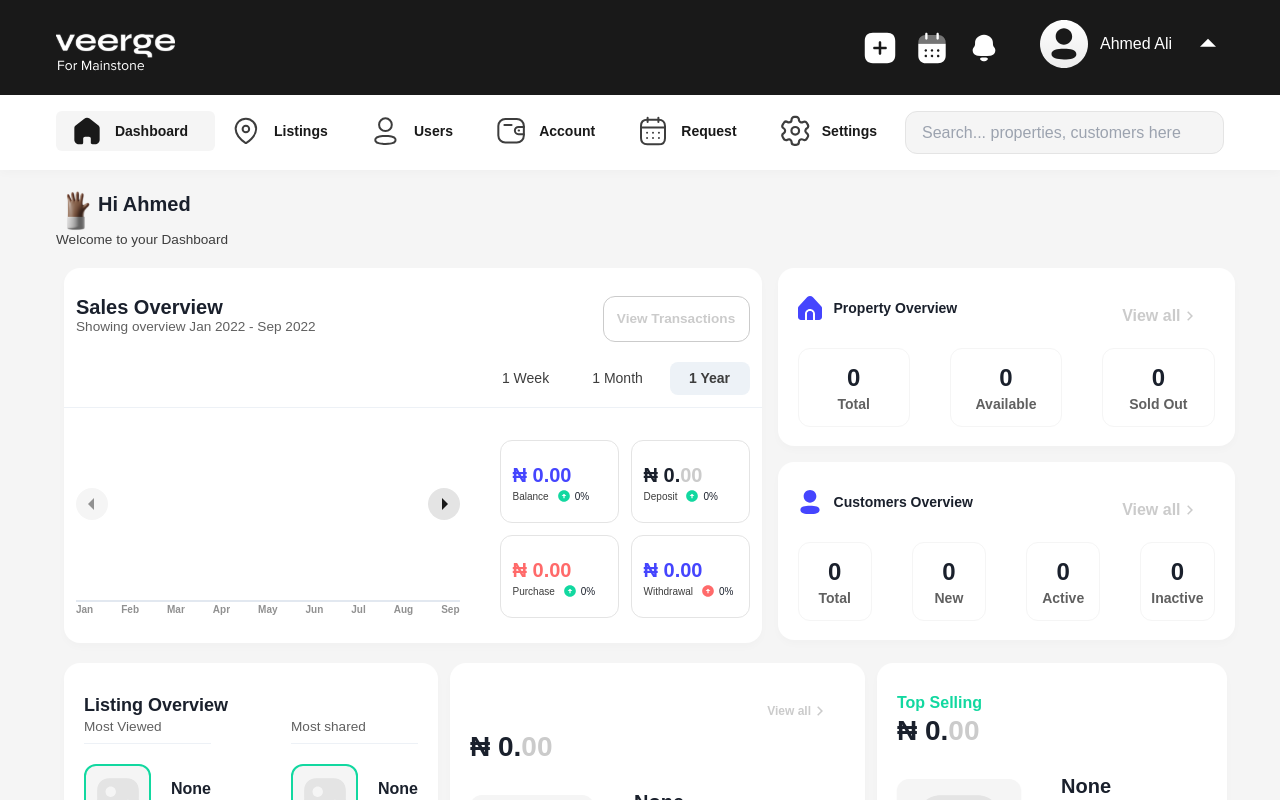
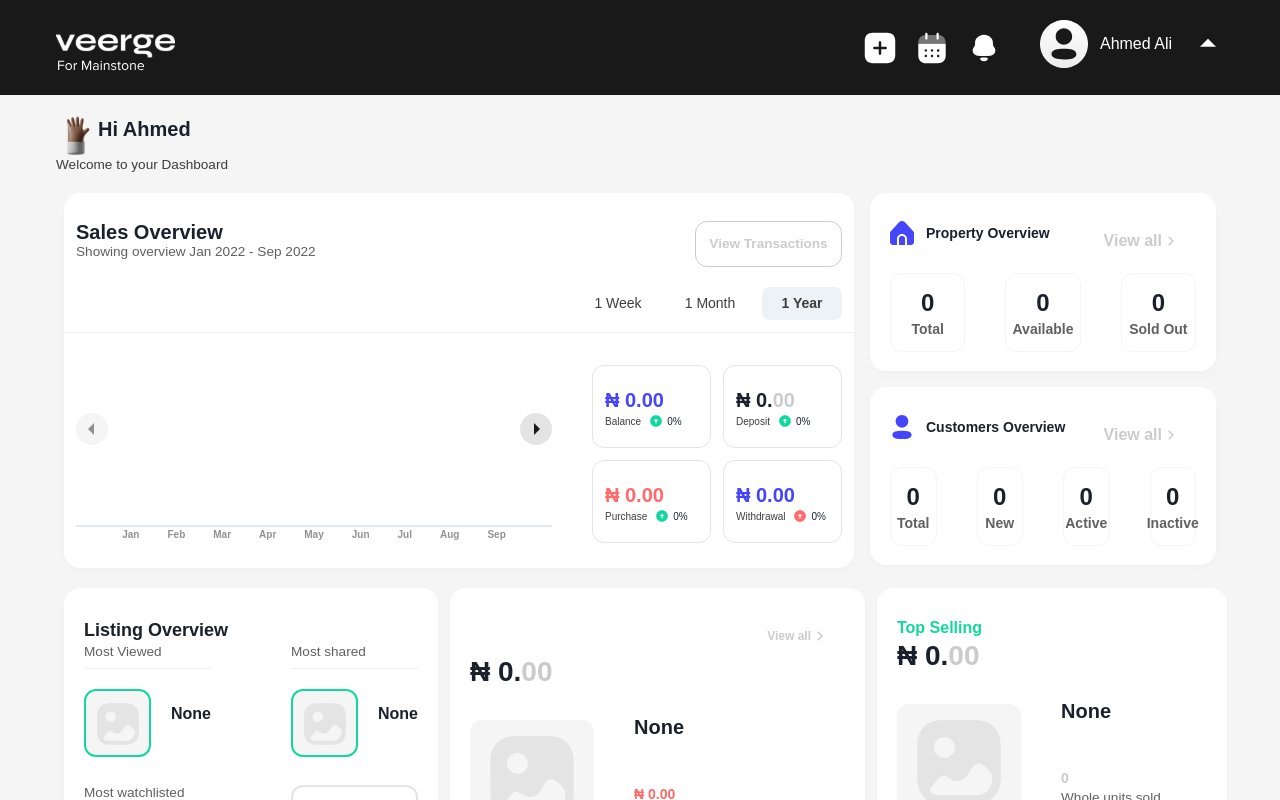
Before and after one commit to femigabriel/Myxellia-demo, a Next.js app: page / in a window 1280 px wide. Shown: the top 800 px of the page. Built offline with nearby package versions, Linux system fonts and the light colour scheme; a web font is replaced by a local one.

Commit message:
header dropdown fixes

```diff
--- a/src/app/globals.css
+++ b/src/app/globals.css
@@ -66,7 +66,6 @@ h3 {
   /* width: 100%; */
 }
 .sales_overvew-card {
-  /* width: 856px; */
   width: 100%;
   border-radius: 16px;
   box-shadow: 0px 4px 8px 0px rgba(0, 0, 0, 0.02);
@@ -74,14 +73,16 @@ h3 {
   height: 375px;
 }
 .overview-card {
-  width: 457px;
+  /* width: 457px; */
+  width: 100%;
   height: 178px;
   border-radius: 16px;
   background: #fff;
   box-shadow: 0px 4px 8px 0px rgba(0, 0, 0, 0.02);
 }
 .list-overview-card {
-  width: 475px;
+  /* width: 475px; */
+  width: 100%;
   background: #fff;
   border-radius: 16px;
   box-shadow: 0px 4px 8px 0px rgba(0, 0, 0, 0.02);
@@ -101,7 +102,6 @@ h3 {
   border-radius: 70px;
   background: #4545fe;
   box-shadow: 4px 4px 8px 0px rgba(123, 157, 157, 0.15);
-  /* display: inline-flex; */
   height: 46px;
   width: 220px;
   padding: 15px;
@@ -128,15 +128,12 @@ h3 {
   background: #242424;
   display: inline-flex;
   padding: 12.85px 24px 13.15px 22.746px;
-  /* justify-content: center;
-  align-items: flex-end; */
   height: 54px;
   width: 100%;
   box-shadow: 0px 3.206px 6.413px 0px rgba(0, 0, 0, 0.02);
 }
 .css-1o3pyl4 {
   max-width: 450px !important;
-  /* height: 827px; */
 }
 .css-9fgtzh {
   -webkit-padding-start: 0 !important;
--- a/src/components/dashboard/Dashboard.tsx
+++ b/src/components/dashboard/Dashboard.tsx
@@ -12,19 +12,21 @@ export const Dashboard = () => {
   return (
     <DashboardLayout>
       <div className="flex gap-5 flex-col w-full">
-        <div className="flex w-full gap-4">
+        <div className="lg:flex w-full gap-4">
           <SalesOverview />
           <PropertyOverviewCard />
         </div>
-        <div className="flex gap-3">
+        <div className="lg:flex gap-3">
           <ListingOverview />
           <BalanceOverviewCard />
         </div>
       </div>
-      <div className=" float-right">
+      <div className="lg:loat-right">
         <VeergeAssistant />
       </div>
-      <Footer />
+      <div className="flex ">
+        <Footer />
+      </div>
     </DashboardLayout>
   );
 };
--- a/src/components/dashboard/balance/BalanceOverviewCard.tsx
+++ b/src/components/dashboard/balance/BalanceOverviewCard.tsx
@@ -5,9 +5,9 @@ import Image from "next/image";
 
 export const BalanceOverviewCard = () => {
   return (
-    <div className="flex gap-3">
+    <div className="lg:flex gap-3">
       <BalanceCard
-        className="card w-[415px] px-5 py-7 w-fu"
+        className="card lg:w-[415px] w0-full px-5 py-7 w-fu"
         // amount={""}
         amount={
           <span className="text-[#FF6A6A] text-[14px] font-bold">₦ 0.00</span>
@@ -30,7 +30,7 @@ export const BalanceOverviewCard = () => {
         }
       />
       <BalanceCard
-        className="card px-5 py-7 w-[350px]"
+        className="card px-5 py-7 lg:w-[350px] w-full"
         amount={<span className="text-[#CBCBCB] text-[14px] font-bold">0</span>}
         content={"Whole units sold"}
         top="Top Selling"
--- a/src/components/dashboard/layout/DashboardHeader.tsx
+++ b/src/components/dashboard/layout/DashboardHeader.tsx
@@ -7,102 +7,7 @@ import { DashboardButton, DashboardHeaderAuth } from "@/types/global";
 export const DashboardHeader = (props: DashboardHeaderAuth) => {
   return (
     <main className=" w-full">
-      <div className="bg-[#fff] w-full px-14 py-4 dashboard-header">
-        <div className="flex justify-between w-full">
-          <div className="flex lg:gap- w-full">
-            <DashboardHeaderButtons
-              bg="#F5F5F5"
-              icon={
-                <Image
-                  width={50}
-                  height={50}
-                  src="/assets/icons/homeIcon.svg"
-                  className="w-[32px] h-[32px] "
-                  alt="homeIcon"
-                  draggable="false"
-                />
-              }
-              content={<span className=" font-bold">Dashboard</span>}
-            />
-            <DashboardHeaderButtons
-              bg="#ffff"
-              icon={
-                <Image
-                  width={50}
-                  height={50}
-                  src="/assets/icons/Location.svg"
-                  className="w-[32px] h-[32px] "
-                  alt="Location"
-                  draggable="false"
-                />
-              }
-              content="Listings"
-            />
-            <DashboardHeaderButtons
-              bg="#fff"
-              icon={
-                <Image
-                  width={50}
-                  height={50}
-                  src="/assets/icons/user.svg"
-                  className="w-[32px] h-[32px] "
-                  alt="user"
-                  draggable="false"
-                />
-              }
-              content="Users"
-            />
-            <DashboardHeaderButtons
-              bg="#fff"
-              icon={
-                <Image
-                  width={50}
-                  height={50}
-                  src="/assets/icons/Wallet.svg"
-                  className="w-[32px] h-[32px] "
-                  alt="logo"
-                  draggable="false"
-                />
-              }
-              content="Account"
-            />
-            <DashboardHeaderButtons
-              bg="#fff"
-              icon={
-                <Image
-                  width={50}
-                  height={50}
-                  src="/assets/icons/Calendar 1.svg"
-                  className="w-[32px] h-[32px] "
-                  alt="logo"
-                  draggable="false"
-                />
-              }
-              content="Request"
-            />
-            <DashboardHeaderButtons
-              bg="#fff"
-              icon={
-                <Image
-                  width={50}
-                  height={50}
-                  src="/assets/icons/Setting.svg"
-                  className="w-[32px] h-[32px] "
-                  alt="logo"
-                />
-              }
-              content="Settings"
-            />
-          </div>
-          <div>
-            {/* <input placeholder="Search... properties, customers here" className="px-5" /> */}
-            <Input
-              placeholder="Search... properties, customers here"
-              className="px-5"
-            />
-          </div>
-        </div>
-      </div>
+
       <div className="py-5 px-14">
         <div className="flex">
           <Image
@@ -125,7 +30,7 @@ export const DashboardHeaderButtons = (props: DashboardButton) => {
   return (
     <Button bg={props.bg}>
       {props.icon}
-      <span className="text-[#191919] text-sm px-3">{props.content}</span>
+      <span className="text-[#191919] text-sm ml-2">{props.content}</span>
     </Button>
   );
 };
--- a/src/components/dashboard/layout/DashboardLayout.tsx
+++ b/src/components/dashboard/layout/DashboardLayout.tsx
@@ -22,7 +22,7 @@ export const DashboardLayout = ({ children, title, description }: Props) => {
         </div>
       </Layout>
 
-      <div className="lg:px-16 base_layout">{children}</div>
+      <div className="lg:px-16 px-5 base_layout">{children}</div>
     </div>
   );
 };
--- a/src/components/dashboard/sales/SalesOverview.tsx
+++ b/src/components/dashboard/sales/SalesOverview.tsx
@@ -66,7 +66,7 @@ export const SalesOverview = () => {
         <Divider />
       </div>
 
-      <div className="flex gap-10  w-full px-3">
+      <div className="lg:flex gap-10  w-full px-3">
         <SalesOverviewTable />
         <div className="flex flex-col mt-8">
           <div className="flex gap-3 mb-3">
@@ -175,7 +175,7 @@ export const SalesOverviewTable = () => {
             />
           </div>
 
-          <div className="flex justify-center gap-7 text-[10px] text-[#919191] font-semibold border-[#E4E4E] border-t-2">
+          <div className="flex justify-center lg:gap-7  gap-5 text-[10px] text-[#919191] font-semibold border-[#E4E4E] border-t-2">
             <span>Jan</span>
             <span>Feb</span>
             <span>Mar</span>
```
Also changed, not shown: src/components/layout/Header.tsx (+47 -18 lines).
